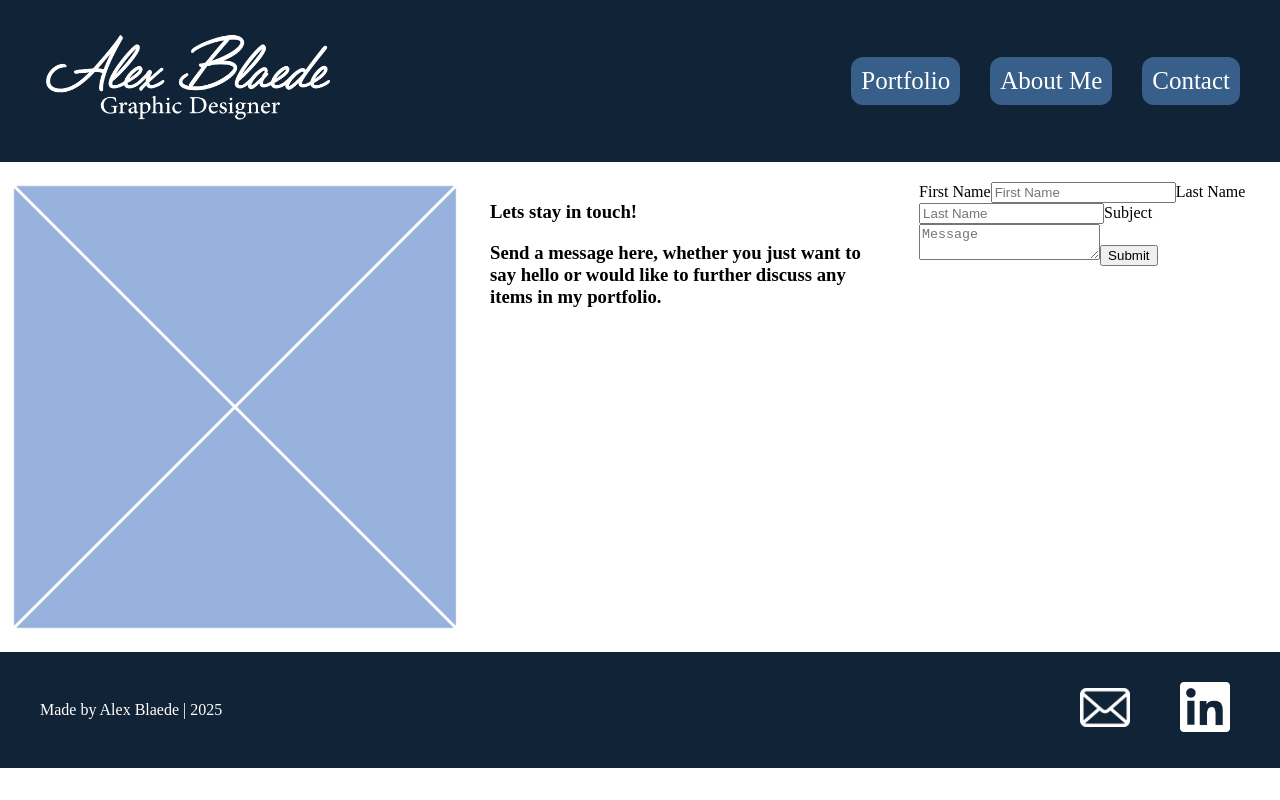
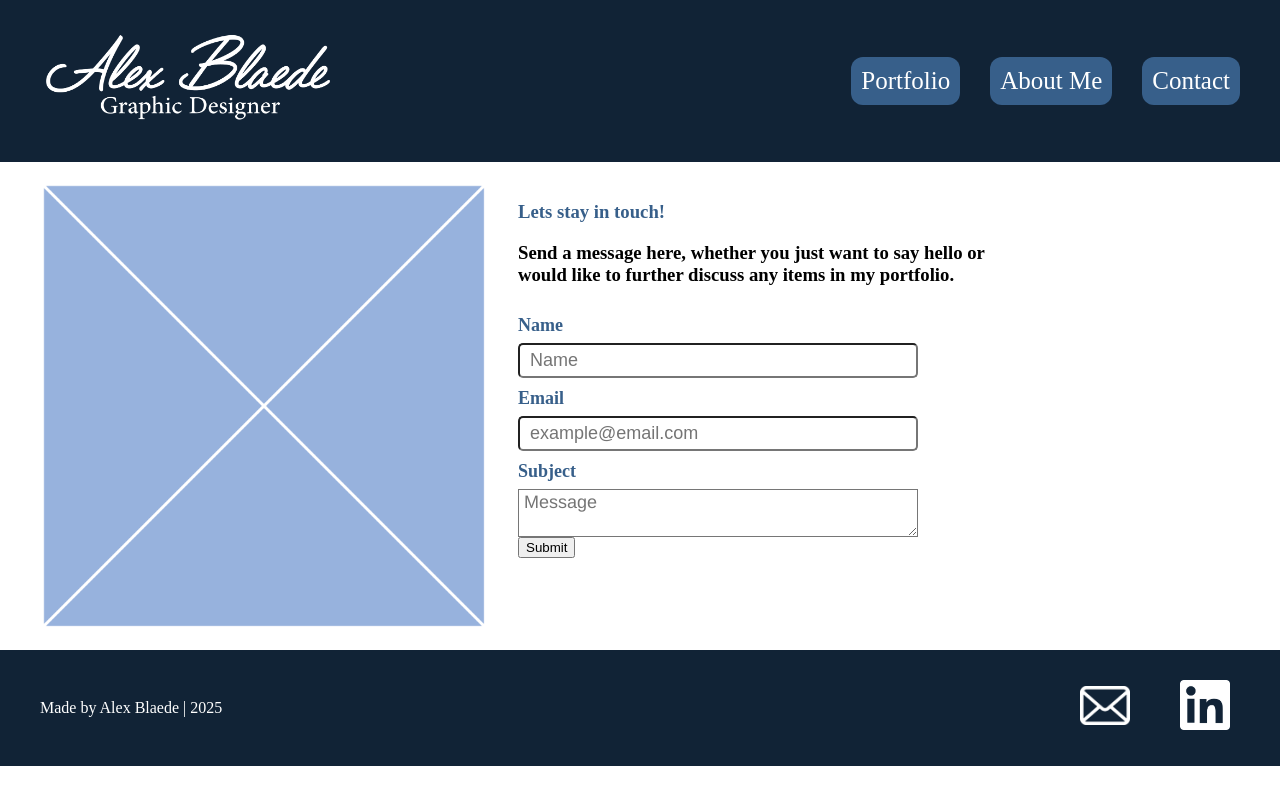
Before and after one commit to blaed026/portfolio_website, a Vue app: page /contact-me in a window 1280 px wide. Built offline with nearby package versions, Linux system fonts and the light colour scheme.

Commit message:
styled contact form and contact page

```diff
--- a/src/components/ContactForm.vue
+++ b/src/components/ContactForm.vue
@@ -2,26 +2,85 @@
 </script>
 
 <template>
-  <div class="text">
-    <h1>Lets stay in touch!</h1>
-    <h3>
+  <div class="contact-container">
+    <div>
+      <h1 class="headline">Lets stay in touch!</h1>
+      <h3 class="text">
         Send a message here, whether you just want to say hello or would like to further discuss any
         items in my portfolio.
       </h3>
     </div>
 
-  <form action="action_page.php" class="form">
-    <label for="fname">First Name</label>
-    <input type="text" id="fname" name="firstname" placeholder="First Name" />
+    <form class="form">
+      <div class="input">
+        <label for="name">Name</label>
+        <input class="box" type="text" id="name" name="name" placeholder="Name" />
+      </div>
+      <div class="input">
+        <label for="email">Email</label>
+        <input class="box" type="text" id="email" name="email" placeholder="example@email.com" />
+      </div>
+      <div class="input">
+        <label for="subject">Subject</label>
+        <textarea class="box" id="subject" name="subject" placeholder="Message"></textarea>
+      </div>
 
-    <label for="lname">Last Name</label>
-    <input type="text" id="lname" name="lastname" placeholder="Last Name" />
-
-    <label for="subject">Subject</label>
-    <textarea id="subject" name="subject" placeholder="Message"></textarea>
-
+      <div class="submit-button">
         <input type="submit" value="Submit" />
+      </div>
     </form>
+  </div>
 </template>
 
-<style scoped></style>
+<style scoped>
+.headline {
+  color: #375f8a;
+}
+.text {
+  max-width: 475px;
+}
+
+div.input {
+  display: flex;
+  flex-direction: column;
+  gap: 5px;
+  min-width: 400px;
+  font-size: 18px;
+  border-radius: 3px;
+
+  input {
+    background-color: white;
+    font-size: 18px;
+    padding: 5px 5px 5px 10px;
+    border-radius: 5px;
+  }
+
+  label {
+    font-weight: bold;
+  }
+
+  textarea {
+    font-family: "Helvetica Neue", Helvetica, Arial, sans-serif;
+    background-color: white;
+    padding-left: 5px;
+    font-size: 18px;
+  }
+}
+
+div.input {
+  display: flex;
+  flex-direction: column;
+  width: 50%;
+  min-width: 400px;
+
+  label {
+    align-self: flex-start;
+    padding: 10px 0 2px 0;
+    color: #375f8a;
+  }
+}
+.submit-button {
+  max-width: 200px;
+  color: #375f8a;
+}
+</style>
--- a/src/views/ContactMe.vue
+++ b/src/views/ContactMe.vue
@@ -7,34 +7,44 @@ import ContactForm from '@/components/ContactForm.vue'
     <div class="image">
       <img src="../assets/placeholder-image.png" alt="placeholder for image" />
     </div>
-    <contactForm />
+
+    <div class="form-container">
+      <contactForm />
+    </div>
   </div>
 </template>
 
 <style scoped>
 .container {
   display: flex;
+  justify-content: space-between;
   align-items: flex-start;
-  gap: 30px; /* space between image & text */
+  margin: 0 30px 0 30px;
+  gap: 30px; /* space between image & form */
 
-  .text {
-    text-align: left;
-    margin-right: 30px;
+  img {
+    min-width: 400px;
+    width: 35vw;
+    flex-grow: 1;
+
   }
-  img {
-    min-height: 200px;
-    width: 450px;
+
+  .form-container {
+    display: flex;
+    flex-direction: column;
+    justify-content: flex-end;
     flex-grow: 1;
   }
-  .form {
 
-  }
 }
-@media (max-width: 1000px) {
+
+@media (max-width: 975px) {
   .container {
+    display: flex;
     flex-direction: column;
     align-items: center;
     text-align: center;
+
   }
 }
 img {
@@ -43,8 +53,4 @@ img {
   min-height: 150px;
 }
 
-.text {
-  text-align: center;
-  margin: 0px 20px 0px 20px;
-}
 </style>
```
Lines whose indentation alone changed are shown as unchanged.
